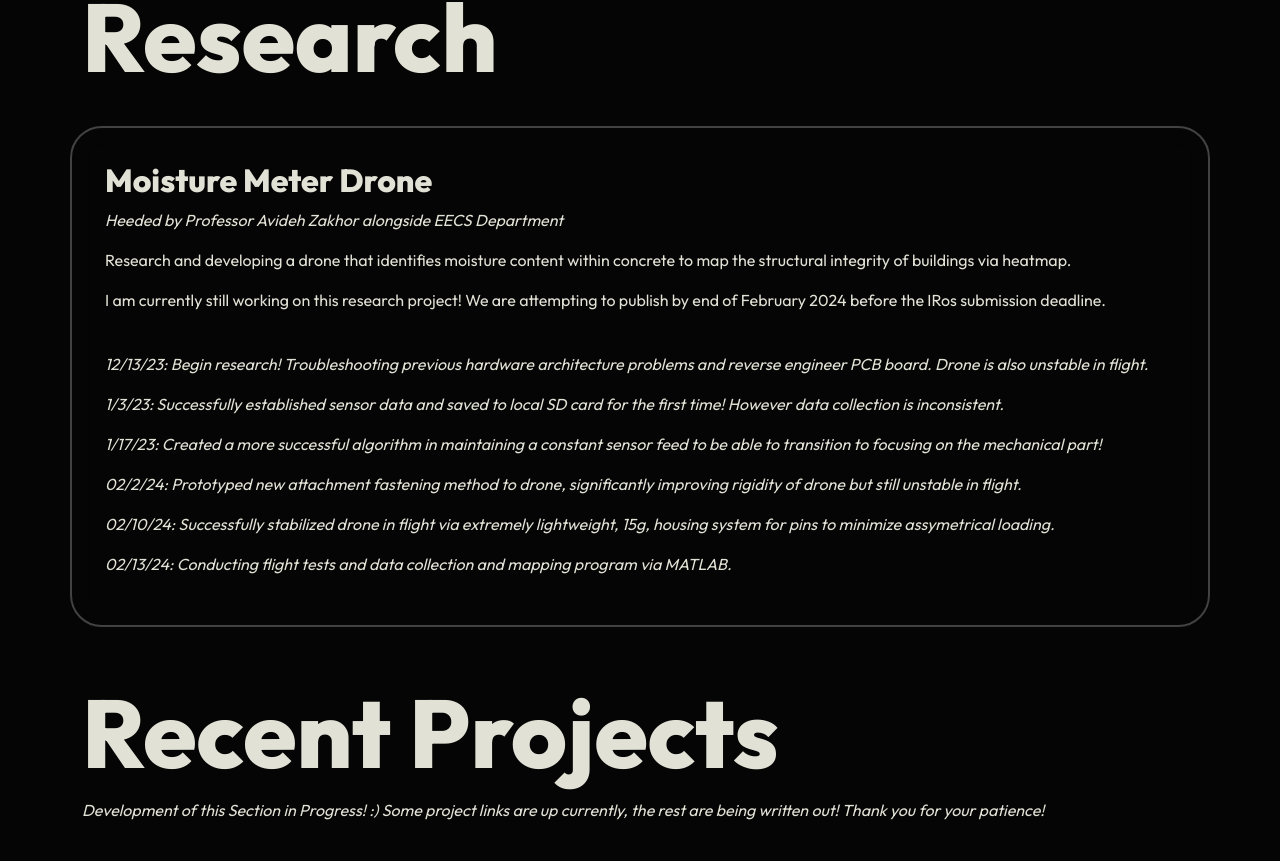
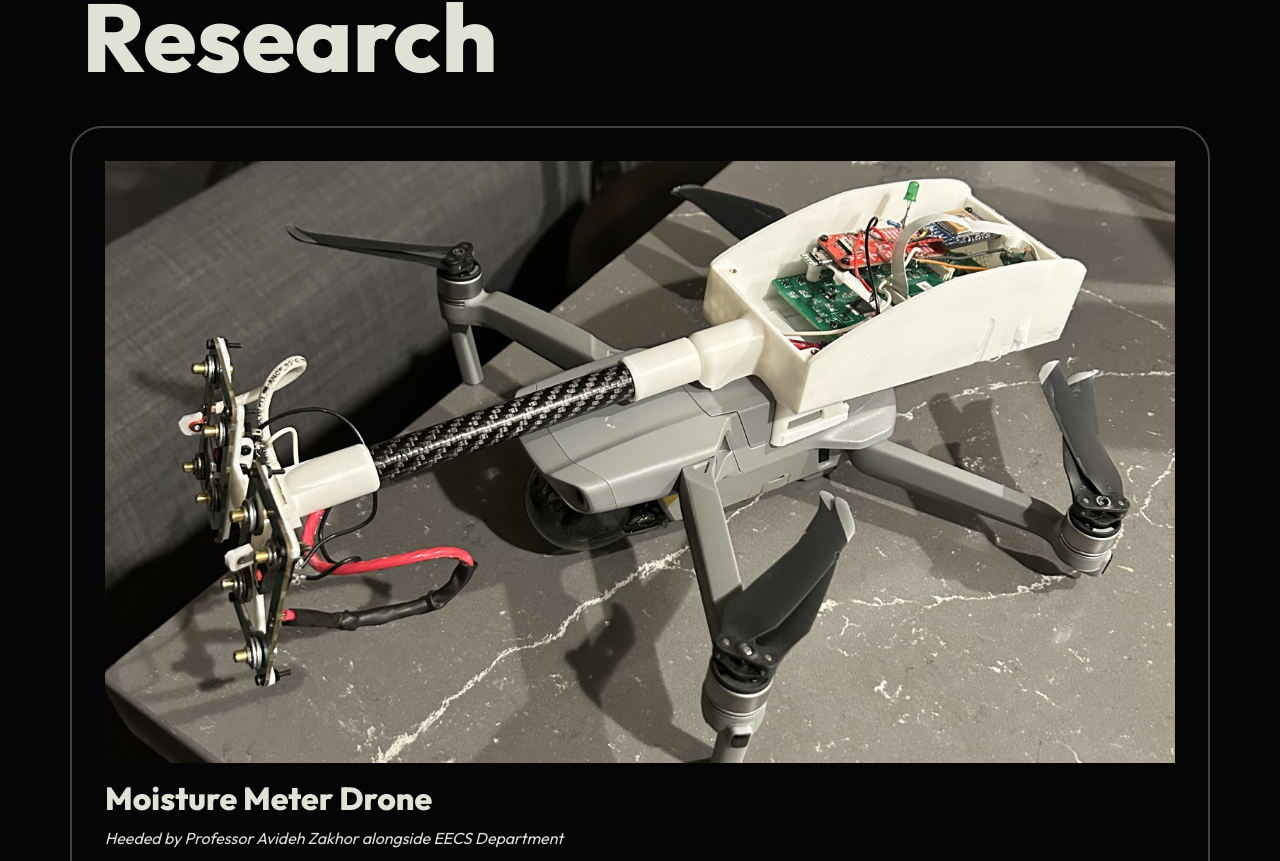
Before and after one commit to chiangr/chiangr.github.io, a website: page index.html in a window 1280 px wide. Shown: the part 3389-4250 px from the top of the page. Drawn offline with nearby package versions, Linux system fonts and the light colour scheme; some packages are replaced by stand-ins of ours; a script that the page names is missing.

Commit message:
add research image

```diff
--- a/index.html
+++ b/index.html
@@ -204,6 +204,7 @@
             <div class="row mt-4">
                 <div class="col-12 col-md-12 card-ctn">
                     <div class="card">
+                        <img class="mb-3" src="assets/images/drone.jpg">
                         <h2>Moisture Meter Drone</h2>
                         <p><i>Heeded by Professor Avideh Zakhor alongside EECS Department</i></p>
                         <p>Research and developing a drone that identifies moisture content within concrete to map the structural integrity of buildings via heatmap.</p>
```
Also changed, not shown: assets/images/drone.jpg (added).
